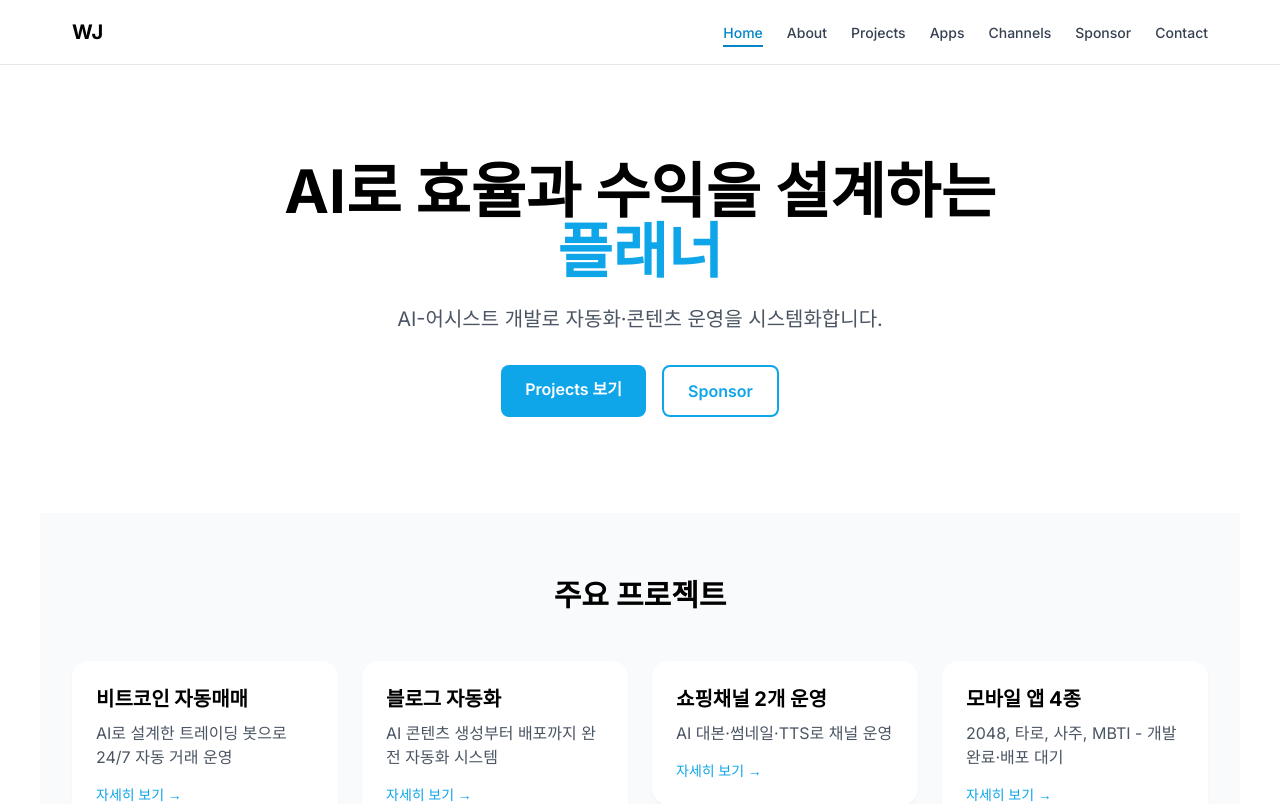
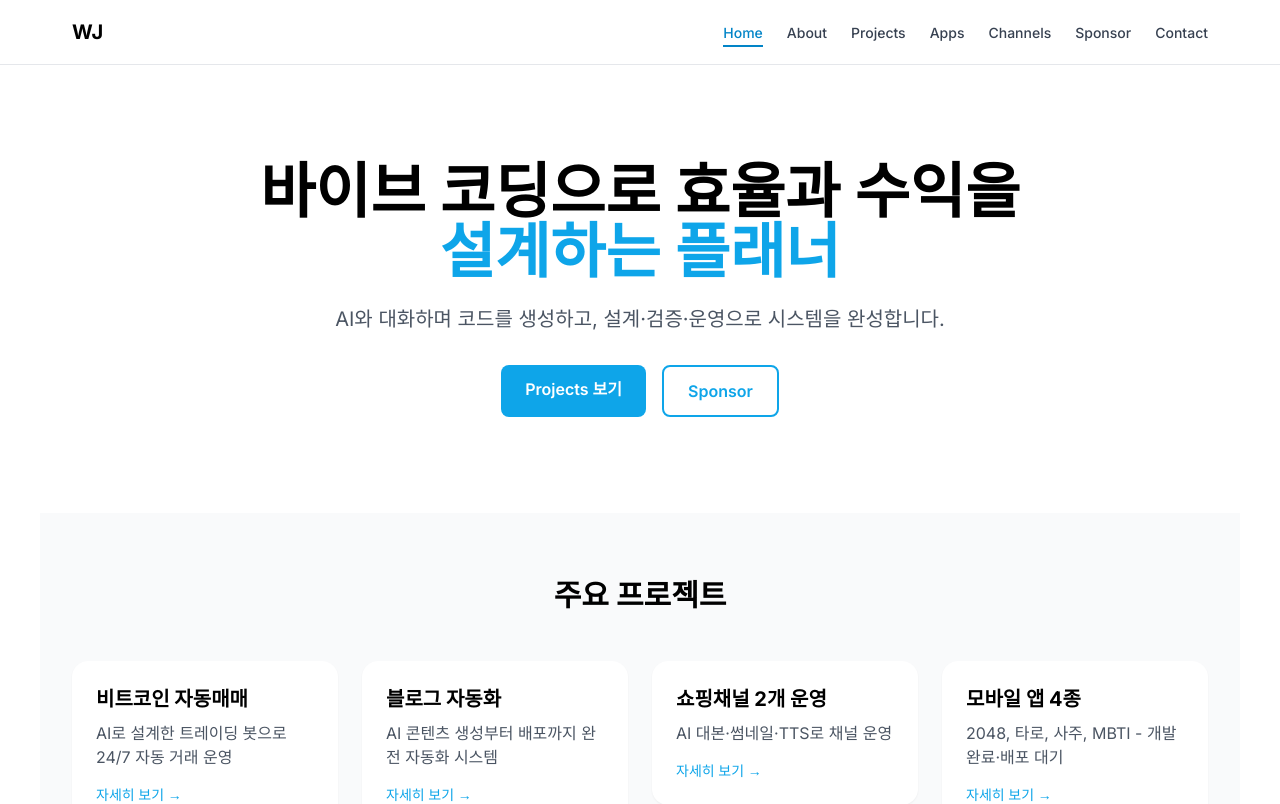
Before and after one commit to woojin-ai/wj-portfolio, a Next.js app: page / in a window 1280 px wide. Shown: the top 804 px of the page. Built offline with nearby package versions, Linux system fonts and the light colour scheme.

Commit message:
feat: 메인 멘트에 바이브 코딩 키워드 추가 및 Server Component 에러 수정

```diff
--- a/src/app/apps/page.tsx
+++ b/src/app/apps/page.tsx
@@ -77,9 +77,8 @@ export default function AppsPage() {
         <div className="grid grid-cols-1 md:grid-cols-2 gap-8">
           {apps.map((app) => (
             <div key={app.id}>
-              <Link href={`/apps/${app.id}`}>
               <Card
-                  className={`bg-gradient-to-br ${app.color} border-2 border-gray-200 hover:border-sky-400 transition-all cursor-pointer h-full`}
+                className={`bg-gradient-to-br ${app.color} border-2 border-gray-200 hover:border-sky-400 transition-all h-full`}
               >
                 <div className="flex items-start gap-4">
                   <div className="text-5xl">{app.icon}</div>
@@ -99,24 +98,24 @@ export default function AppsPage() {
                     <Badge variant={app.status === '출시됨' ? 'success' : 'success'}>{app.status}</Badge>
                   </div>
                 </div>
-                  <div className="mt-4 flex items-center justify-between">
-                    <span className="text-sky-600 font-semibold flex items-center gap-2">
-                      자세히 보기 <span>→</span>
-                    </span>
+                <div className="mt-4 flex items-center gap-3">
+                  <Link href={`/apps/${app.id}`} className="flex-1">
+                    <button className="w-full px-4 py-2 bg-white border-2 border-sky-500 text-sky-600 rounded-lg text-sm font-semibold hover:bg-sky-50 transition-colors">
+                      자세히 보기 →
+                    </button>
+                  </Link>
                   {app.playStoreUrl && (
                     <a
                       href={app.playStoreUrl}
                       target="_blank"
                       rel="noopener noreferrer"
-                        onClick={(e) => e.stopPropagation()}
-                        className="px-4 py-2 bg-sky-500 text-white rounded-lg text-sm font-semibold hover:bg-sky-600 transition-colors"
+                      className="px-4 py-2 bg-sky-500 text-white rounded-lg text-sm font-semibold hover:bg-sky-600 transition-colors whitespace-nowrap"
                     >
                       플레이스토어
                     </a>
                   )}
                 </div>
               </Card>
-              </Link>
             </div>
           ))}
         </div>
--- a/src/app/page.tsx
+++ b/src/app/page.tsx
@@ -4,8 +4,8 @@ import Card from '@/components/Card';
 import { Metadata } from 'next';
 
 export const metadata: Metadata = {
-  title: 'AI로 효율과 수익을 설계하는 플래너',
-  description: 'AI-어시스트 개발로 자동화·콘텐츠 운영을 시스템화합니다. 비트코인 자동매매, 블로그 자동화, 쇼핑채널 운영, 모바일 앱 개발.',
+  title: '바이브 코딩으로 효율과 수익을 설계하는 플래너',
+  description: 'AI와 대화하며 코드를 생성하고, 설계·검증·운영으로 시스템을 완성합니다. 비트코인 자동매매, 블로그 자동화, 쇼핑채널 운영, 모바일 앱 개발.',
 };
 
 export default function Home() {
@@ -37,12 +37,12 @@ export default function Home() {
       {/* Hero Section */}
       <Section className="py-24 text-center">
         <h1 className="text-5xl font-bold leading-tight md:text-6xl">
-          AI로 효율과 수익을 설계하는
+          바이브 코딩으로 효율과 수익을
           <br />
-          <span className="text-primary">플래너</span>
+          <span className="text-primary">설계하는 플래너</span>
         </h1>
         <p className="mx-auto mt-6 max-w-2xl text-xl text-gray-600">
-          AI-어시스트 개발로 자동화·콘텐츠 운영을 시스템화합니다.
+          AI와 대화하며 코드를 생성하고, 설계·검증·운영으로 시스템을 완성합니다.
         </p>
         <div className="mt-8 flex justify-center gap-4">
           <Link
@@ -87,7 +87,7 @@ export default function Home() {
             '@type': 'Person',
             name: 'WJ',
             jobTitle: 'AI 플래너 & 개발자',
-            description: 'AI로 효율과 수익을 설계하는 플래너',
+            description: '바이브 코딩으로 효율과 수익을 설계하는 플래너',
             knowsAbout: ['AI Development', 'Automation', 'Content Creation', 'Trading Bots'],
           }),
         }}
```
Lines whose indentation alone changed are shown as unchanged.
